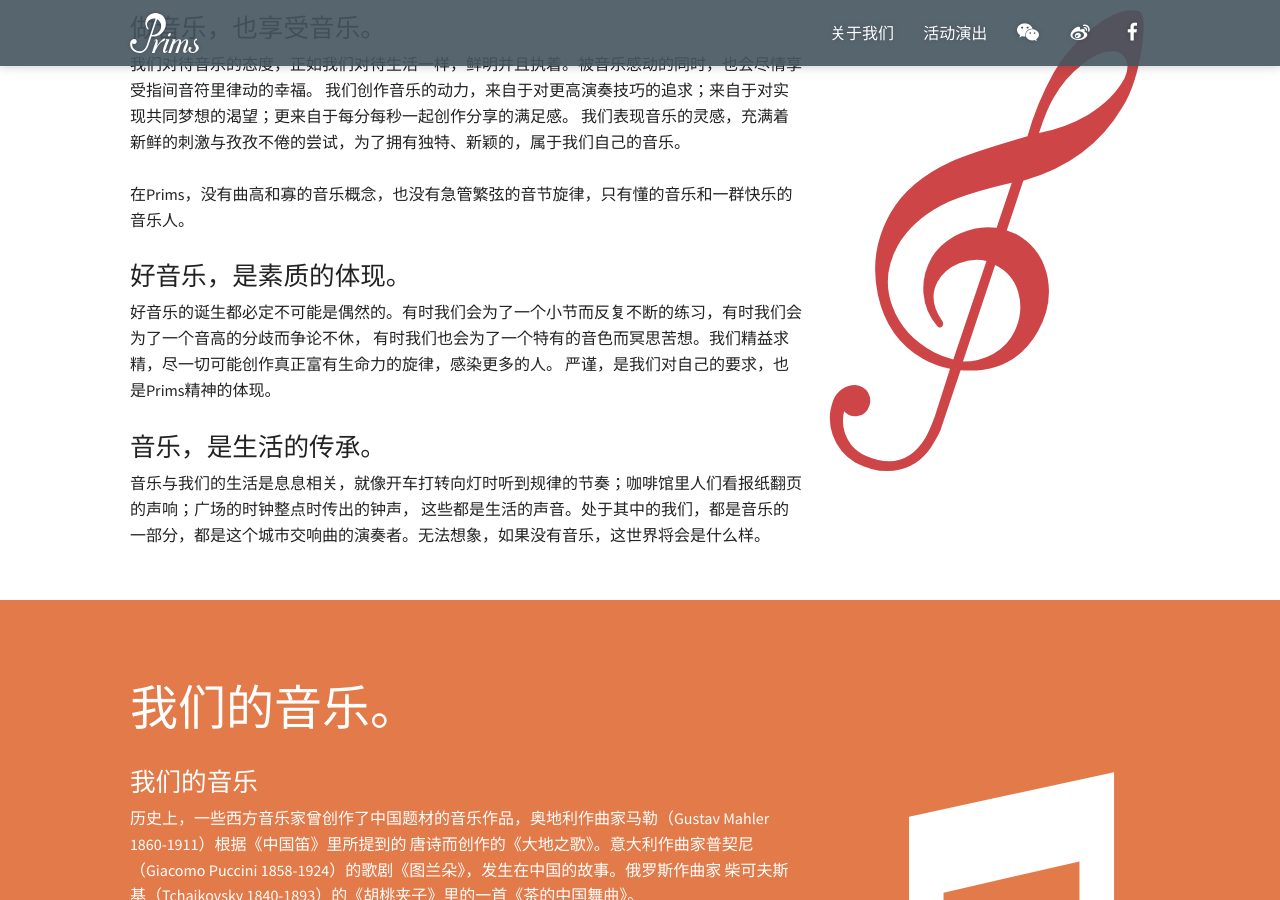
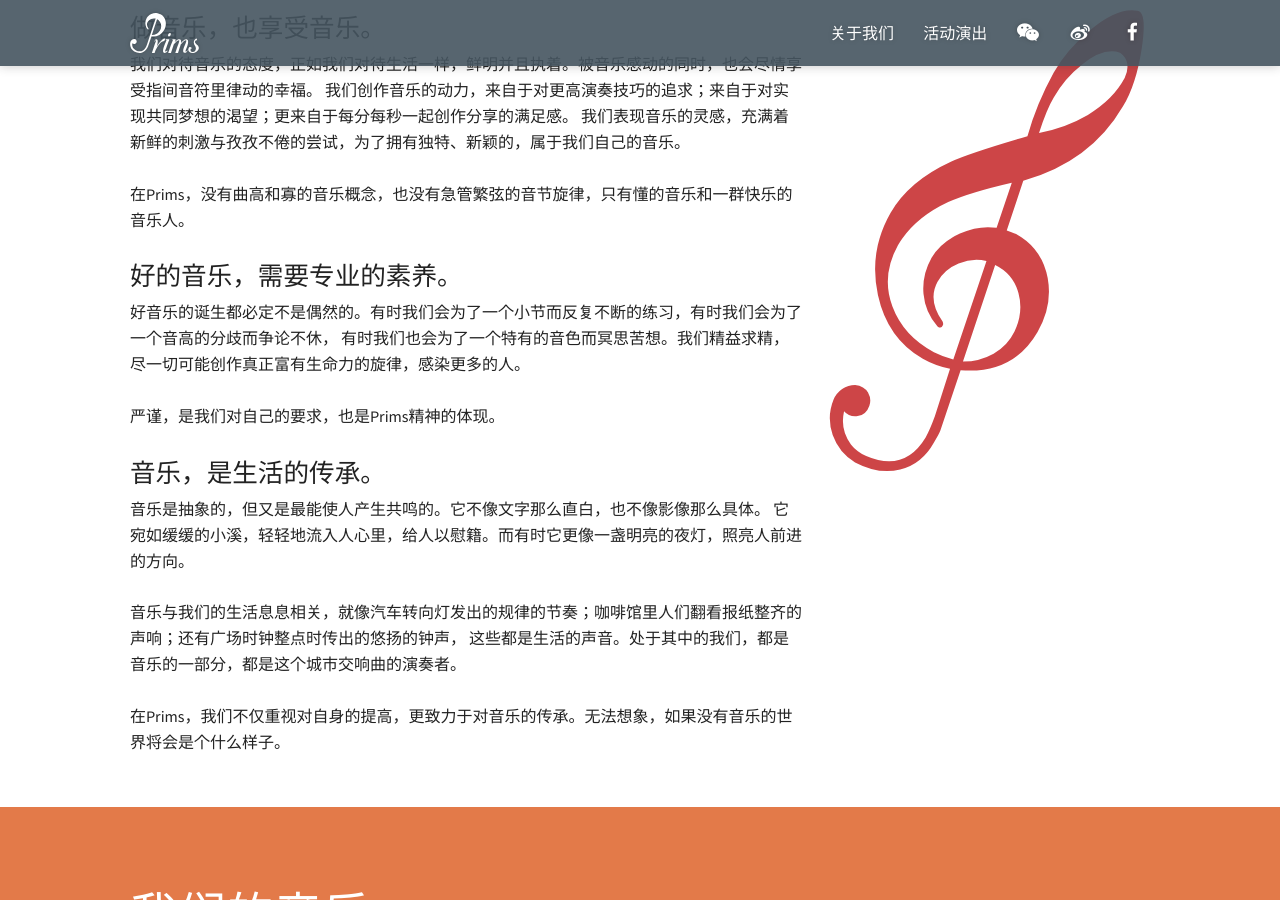
Before and after one commit to xiu624/xiu624.github.io, a Jekyll site: the page built from about.html, in a window 1280 px wide and 900 px high, scrolled down 525 px. Built offline with Jekyll 4.4.1, drawn with Linux system fonts in a browser that asks for light colours.

Commit message:
Update about page text.

```diff
--- a/about.html
+++ b/about.html
@@ -20,14 +20,16 @@ title: "About Us"
             我们创作音乐的动力，来自于对更高演奏技巧的追求；来自于对实现共同梦想的渴望；更来自于每分每秒一起创作分享的满足感。
             我们表现音乐的灵感，充满着新鲜的刺激与孜孜不倦的尝试，为了拥有独特、新颖的，属于我们自己的音乐。</p>
             <p>在Prims，没有曲高和寡的音乐概念，也没有急管繁弦的音节旋律，只有懂的音乐和一群快乐的音乐人。</p>
-			<h3>好音乐，是素质的体现。</h3>
-            <p>好音乐的诞生都必定不可能是偶然的。有时我们会为了一个小节而反复不断的练习，有时我们会为了一个音高的分歧而争论不休，
-            有时我们也会为了一个特有的音色而冥思苦想。我们精益求精，尽一切可能创作真正富有生命力的旋律，感染更多的人。
-            严谨，是我们对自己的要求，也是Prims精神的体现。</p>
+			<h3>好的音乐，需要专业的素养。</h3>
+            <p>好音乐的诞生都必定不是偶然的。有时我们会为了一个小节而反复不断的练习，有时我们会为了一个音高的分歧而争论不休，
+            有时我们也会为了一个特有的音色而冥思苦想。我们精益求精，尽一切可能创作真正富有生命力的旋律，感染更多的人。</p>
+            <p>严谨，是我们对自己的要求，也是Prims精神的体现。</p>
 			<h3>音乐，是生活的传承。</h3>
-			<p>音乐与我们的生活是息息相关，就像开车打转向灯时听到规律的节奏；咖啡馆里人们看报纸翻页的声响；广场的时钟整点时传出的钟声，
-			这些都是生活的声音。处于其中的我们，都是音乐的一部分，都是这个城市交响曲的演奏者。无法想象，如果没有音乐，这世界将会是什么样。
-			</p>
+			<p>音乐是抽象的，但又是最能使人产生共鸣的。它不像文字那么直白，也不像影像那么具体。
+			它宛如缓缓的小溪，轻轻地流入人心里，给人以慰籍。而有时它更像一盏明亮的夜灯，照亮人前进的方向。<p/>
+			<p>音乐与我们的生活息息相关，就像汽车转向灯发出的规律的节奏；咖啡馆里人们翻看报纸整齐的声响；还有广场时钟整点时传出的悠扬的钟声，
+			这些都是生活的声音。处于其中的我们，都是音乐的一部分，都是这个城市交响曲的演奏者。</p>
+			<p>在Prims，我们不仅重视对自身的提高，更致力于对音乐的传承。无法想象，如果没有音乐的世界将会是个什么样子。</p>
         </div>
         <div class="content-side txt-red"><i class="pic-thin icon-clef"></i></div>
     </div>
```
